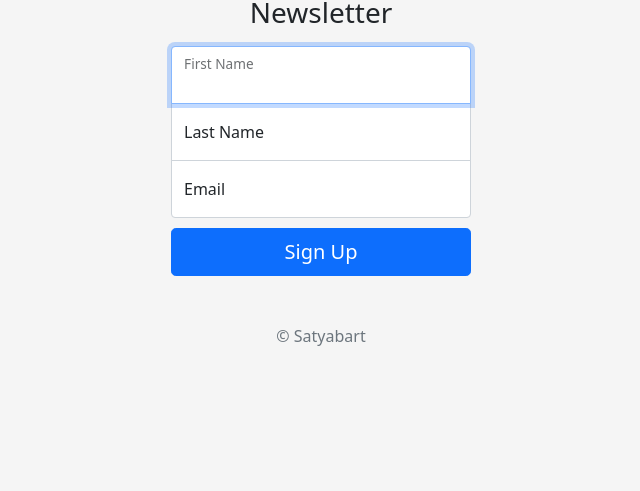
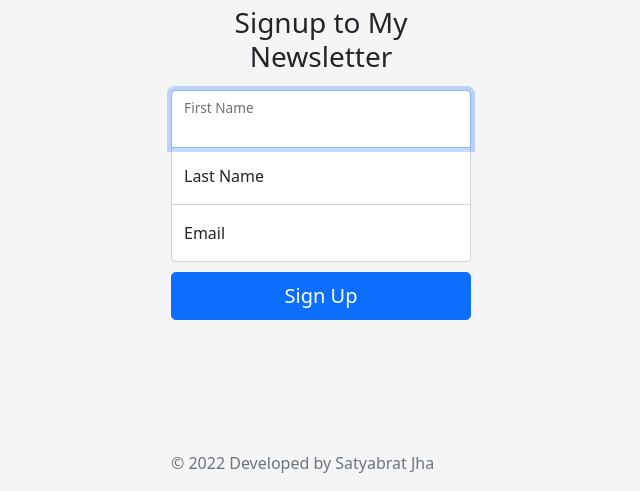
Before and after one commit to SatyabratDeveloper/Newsletter-Signup, a website: page signup.html in a window 1280 px wide. Shown: the part 309-800 px from the top of the page, without its empty margins (319-959 px from the left). Drawn offline with nearby package versions, Linux system fonts and the light colour scheme.

Commit message:
first commit

```diff
--- a/package.json
+++ b/package.json
@@ -10,6 +10,7 @@
   "license": "ISC",
   "dependencies": {
     "body-parser": "^1.19.2",
+    "dotenv": "^16.0.1",
     "express": "^4.17.3",
     "request": "^2.88.2"
   }
--- a/public/css/style.css
+++ b/public/css/style.css
@@ -42,3 +42,9 @@ body {
   border-top-left-radius: 0;
   border-top-right-radius: 0;
 }
+
+.footer-text{
+  position: absolute;
+  bottom: 0;
+  margin: 0 auto;
+}
--- a/signup.html
+++ b/signup.html
@@ -72,7 +72,7 @@
 
 
       <button class="w-100 btn btn-lg btn-primary" type="submit">Sign Up</button>
-      <p class="mt-5 mb-3 text-muted">&copy; Satyabart</p>
+      <p class="mt-5 mb-3 text-muted footer-text">&copy; 2022 Developed by Satyabrat Jha</p>
     </form>
   </main>
 
```
Also changed, not shown: app.js (+2 -8 lines), 2 other files.
